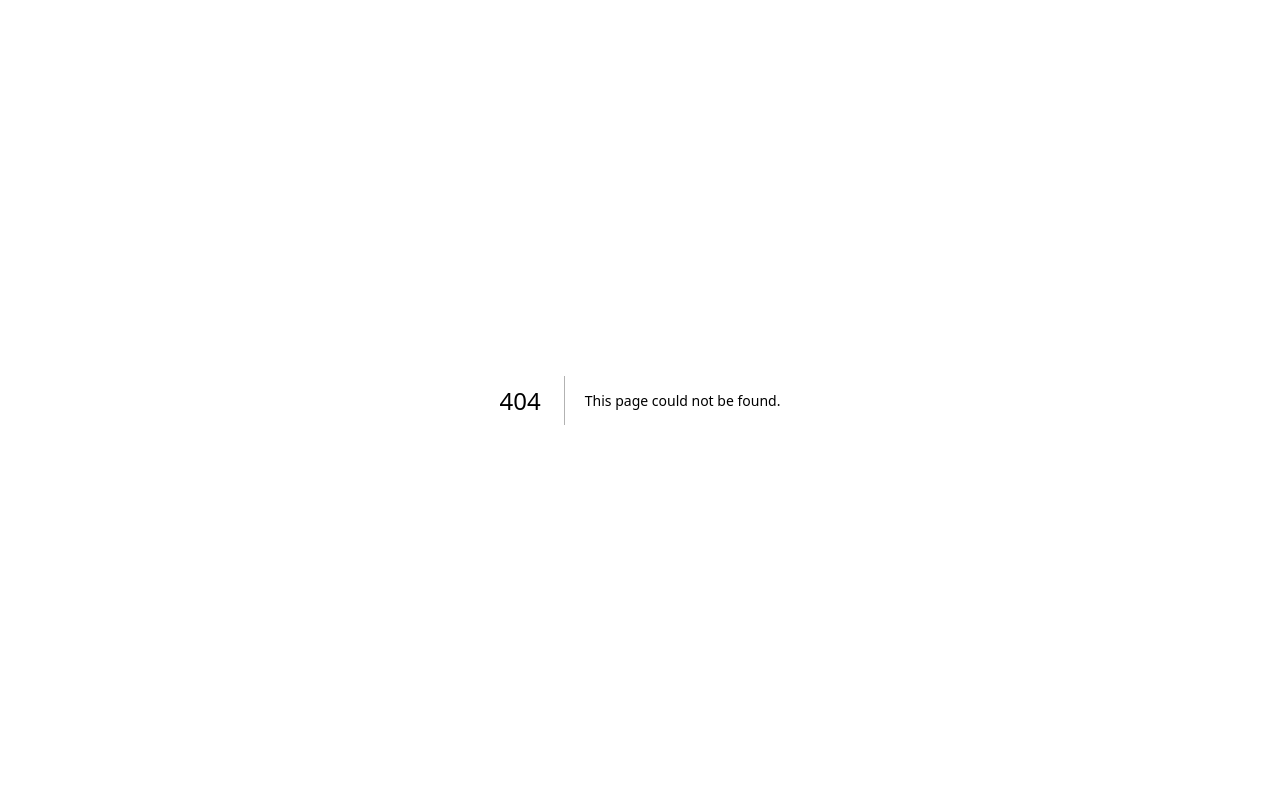
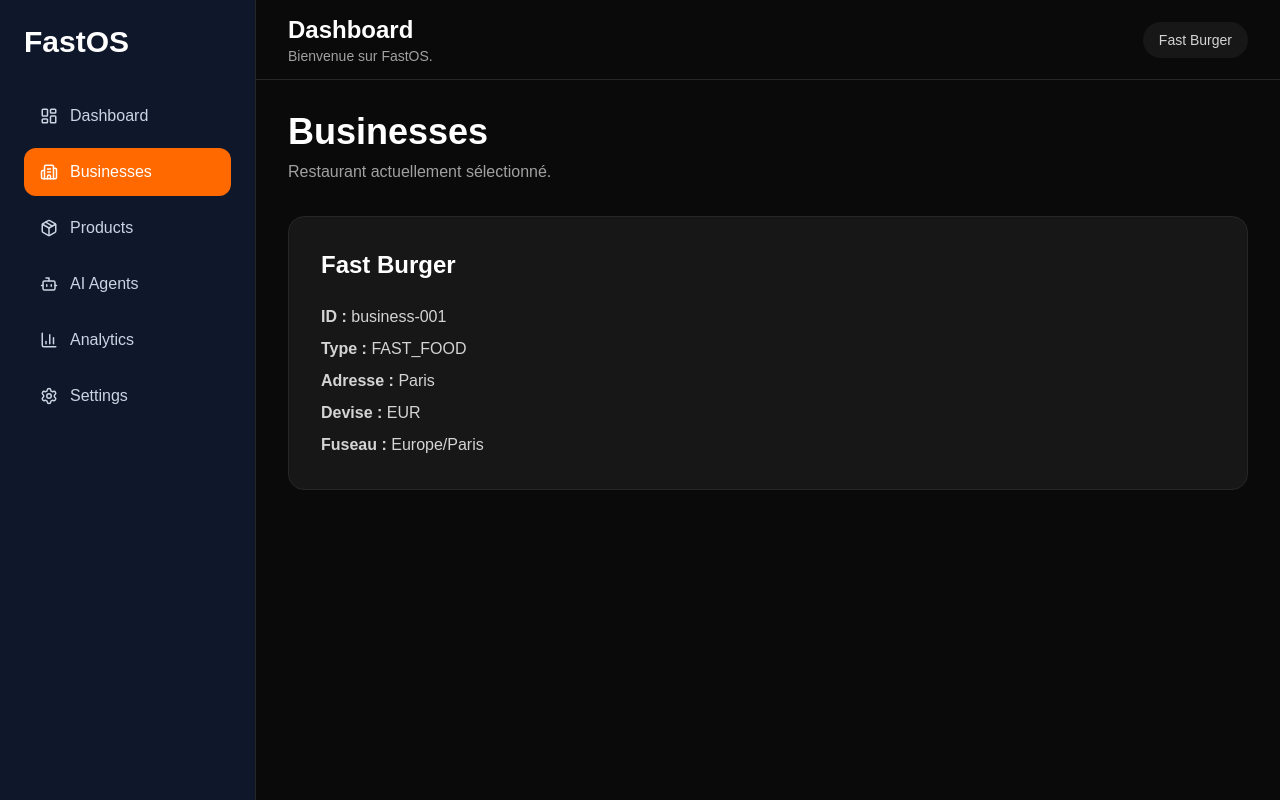
Before and after one commit to Ramouh2/FastOS-Monorepo, a Next.js app in the folder apps/web/: page /businesses in a window 1280 px wide. Before the commit this address had no page. Built offline with nearby package versions, Linux system fonts and the light colour scheme.

Commit message:
feat(web): add business context and businesses page

```diff
--- /dev/null
+++ b/apps/web/app/businesses/page.tsx
@@ -0,0 +1,37 @@
+"use client";
+import { AppLayout } from "../../components/layout/app-layout";
+import { useBusiness } from "../../lib/business/use-business";
+
+export default function BusinessesPage() {
+  const business = useBusiness();
+
+  return (
+    <AppLayout>
+      <div className="space-y-8">
+        <div>
+          <h1 className="text-4xl font-bold">
+            Businesses
+          </h1>
+
+          <p className="mt-2 text-neutral-400">
+            Restaurant actuellement sélectionné.
+          </p>
+        </div>
+
+        <div className="rounded-2xl border border-neutral-800 bg-neutral-900 p-8">
+          <h2 className="text-2xl font-bold">
+            {business.name}
+          </h2>
+
+          <div className="mt-6 space-y-2 text-neutral-300">
+            <p><strong>ID :</strong> {business.id}</p>
+            <p><strong>Type :</strong> {business.type}</p>
+            <p><strong>Adresse :</strong> {business.address}</p>
+            <p><strong>Devise :</strong> {business.currency}</p>
+            <p><strong>Fuseau :</strong> {business.timezone}</p>
+          </div>
+        </div>
+      </div>
+    </AppLayout>
+  );
+}
--- a/apps/web/app/layout.tsx
+++ b/apps/web/app/layout.tsx
@@ -1,3 +1,4 @@
+import { BusinessProvider } from "../lib/business/business-provider";
 import type { Metadata } from "next";
 import { Geist, Geist_Mono } from "next/font/google";
 import "./globals.css";
@@ -23,7 +24,11 @@ export default function RootLayout({ children }: LayoutProps<"/">) {
       lang="en"
       className={`${geistSans.variable} ${geistMono.variable} h-full antialiased`}
     >
-      <body className="min-h-full flex flex-col">{children}</body>
+      <body className="min-h-full flex flex-col">
+  <BusinessProvider>
+    {children}
+  </BusinessProvider>
+</body>
     </html>
   );
 }
--- a/apps/web/components/layout/topbar.tsx
+++ b/apps/web/components/layout/topbar.tsx
@@ -1,31 +1,25 @@
-import { Bell, Search } from "lucide-react";
+"use client";
+
+import { useBusiness } from "../../lib/business/use-business";
 
 export function Topbar() {
+  const business = useBusiness();
+
   return (
     <header className="flex h-20 items-center justify-between border-b border-neutral-800 bg-neutral-950 px-8">
-      <div className="relative w-96">
-        <Search
-          size={18}
-          className="absolute left-4 top-1/2 -translate-y-1/2 text-neutral-500"
-        />
+      <div>
+        <h2 className="text-2xl font-bold text-white">
+          Dashboard
+        </h2>
 
-        <input
-          placeholder="Rechercher..."
-          className="w-full rounded-xl border border-neutral-800 bg-neutral-900 py-3 pl-11 pr-4 outline-none transition focus:border-orange-500"
-        />
+        <p className="text-sm text-neutral-400">
+          Bienvenue sur FastOS.
+        </p>
       </div>
 
       <div className="flex items-center gap-4">
-        <button className="rounded-xl border border-neutral-800 p-3 hover:border-orange-500">
-          <Bell size={18} />
-        </button>
-
-        <div className="rounded-xl bg-neutral-900 px-4 py-3">
-          🍔 Fast Burger
-        </div>
-
-        <div className="rounded-full bg-orange-500 px-4 py-2 font-semibold">
-          R
+        <div className="rounded-full bg-neutral-900 px-4 py-2 text-sm text-neutral-300">
+          {business.name}
         </div>
       </div>
     </header>
--- /dev/null
+++ b/apps/web/lib/business/business-context.tsx
@@ -0,0 +1,6 @@
+"use client";
+
+import { createContext } from "react";
+import { demoBusiness } from "./demo-business";
+
+export const BusinessContext = createContext(demoBusiness);
--- /dev/null
+++ b/apps/web/lib/business/business-provider.tsx
@@ -0,0 +1,17 @@
+"use client";
+
+import { ReactNode } from "react";
+import { BusinessContext } from "./business-context";
+import { demoBusiness } from "./demo-business";
+
+type Props = {
+  children: ReactNode;
+};
+
+export function BusinessProvider({ children }: Props) {
+  return (
+    <BusinessContext.Provider value={demoBusiness}>
+      {children}
+    </BusinessContext.Provider>
+  );
+}
--- /dev/null
+++ b/apps/web/lib/business/demo-business.ts
@@ -0,0 +1,8 @@
+export const demoBusiness = {
+  id: "business-001",
+  name: "Fast Burger",
+  type: "FAST_FOOD",
+  currency: "EUR",
+  timezone: "Europe/Paris",
+  address: "Paris",
+};
--- /dev/null
+++ b/apps/web/lib/business/use-business.ts
@@ -0,0 +1,8 @@
+"use client";
+
+import { useContext } from "react";
+import { BusinessContext } from "./business-context";
+
+export function useBusiness() {
+  return useContext(BusinessContext);
+}
--- a/packages/core/src/index.ts
+++ b/packages/core/src/index.ts
@@ -6,3 +6,6 @@ export * from "./domains/business/business.js";
 export * from "./domains/product/product.js";
 export * from "./domains/product/product-service.js";
 export * from "./domains/product/memory-product-repository.js";
+export * from "./domains/business/business-service.js";
+export * from "./domains/business/business-repository.js";
+export * from "./domains/business/memory-business-repository.js";
```
